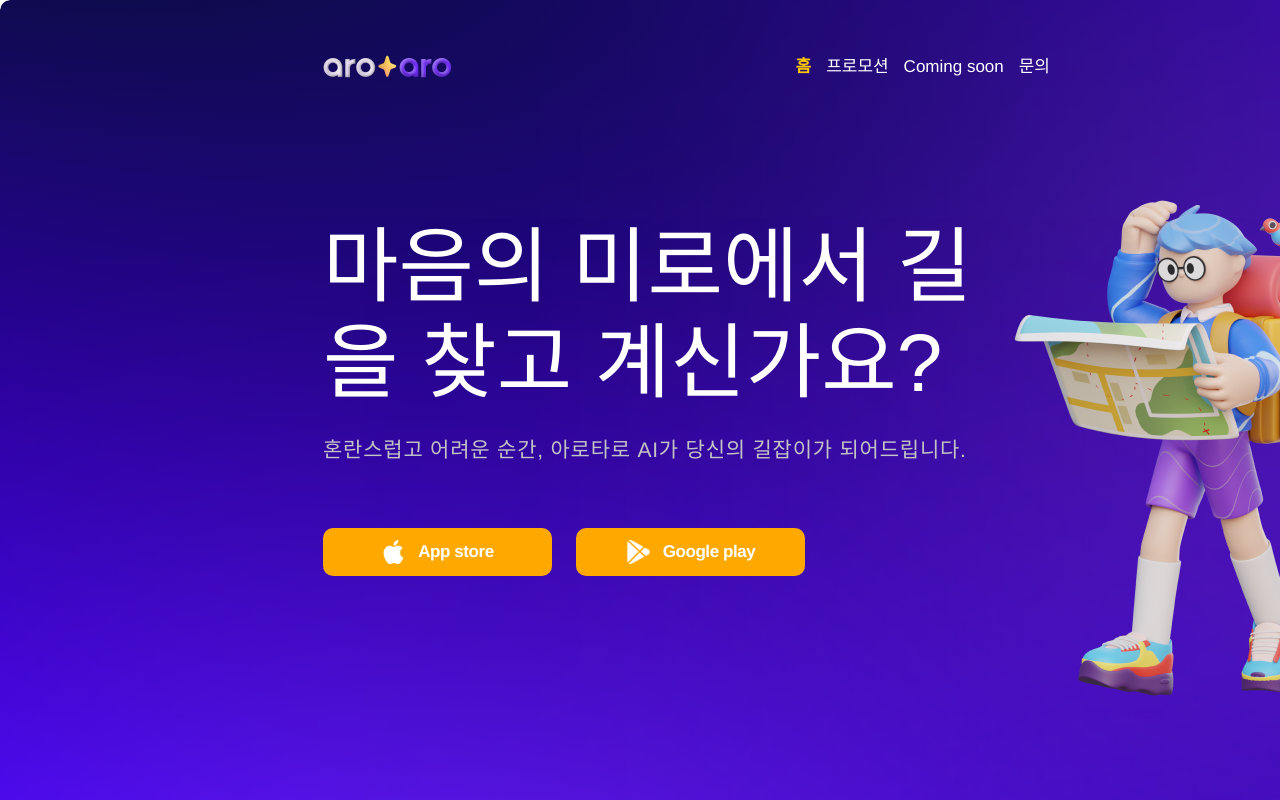
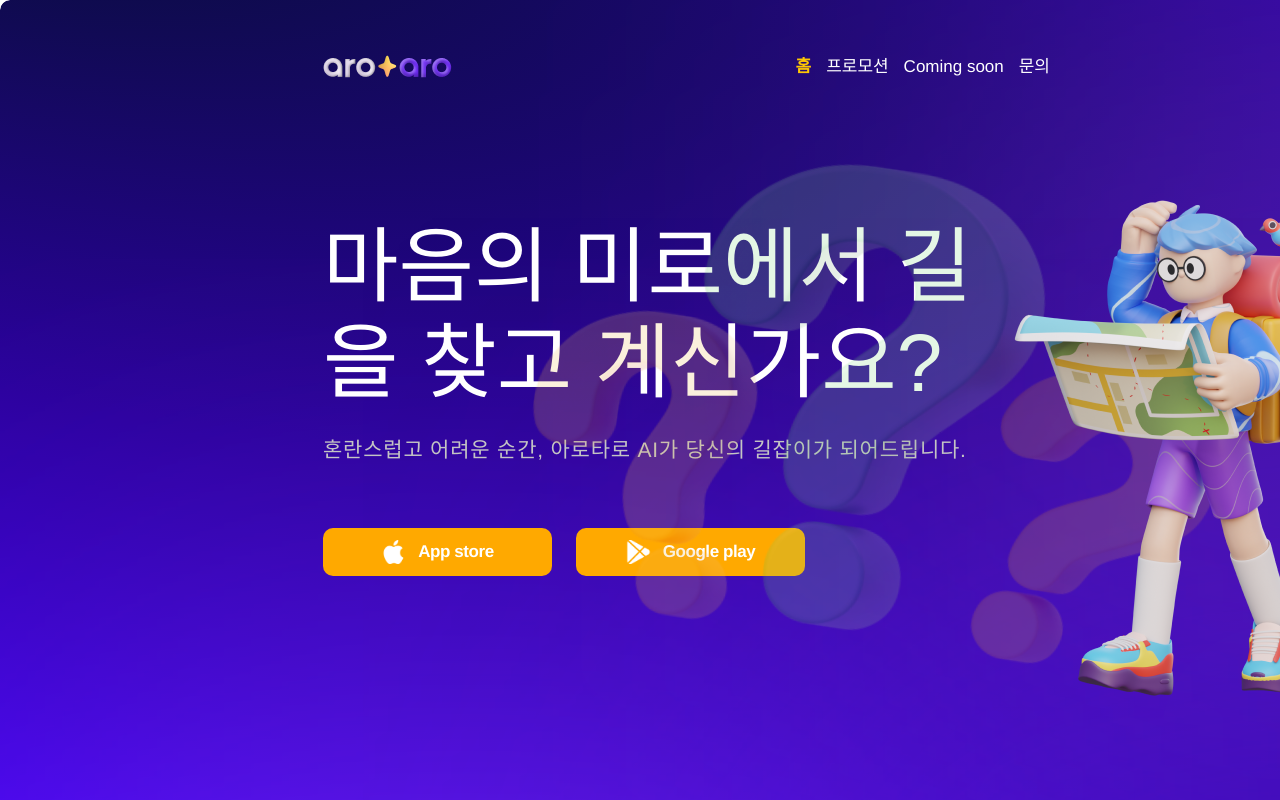
Before and after one commit to metis-ai-research/arotaro.ai, a React (Create React App) app: page / in a window 1280 px wide. Shown: the top 800 px of the page. Built offline with nearby package versions, Linux system fonts and the light colour scheme; a web font is replaced by a local one.

Commit message:
add spin function

```diff
--- a/src/index.css
+++ b/src/index.css
@@ -145,3 +145,15 @@ table {
   font-weight: lighter;
   font-style: normal;
 }
+
+@keyframes spin{
+  0% {
+    transform: rotate(0deg) translateY(10%);
+  }
+  50% {
+      transform: rotate(10deg) translateY(0px);
+  }
+  100% {
+      transform: rotate(0deg) translateY(10%);
+  }
+}
--- a/src/pages/Home/MainSection.js
+++ b/src/pages/Home/MainSection.js
@@ -4,7 +4,7 @@ import Lisa from "../../resources/Lisa.png";
 import map from "../../resources/map.png";
 import books from "../../resources/books.png";
 import password from "../../resources/password.png";
-
+import QuestionMark from "../../resources/question-mark.png";
 import ButtonRow from "../../components/ButtonRow";
 import IconCard from "./IconCard";
 
@@ -22,6 +22,7 @@ export default function MainSection() {
           <ButtonRow type="home-button" />
         </div>
         <img src={Man} alt="home-man" className="home-man" />
+        <img src={QuestionMark} alt="question-mark" className="question-mark" />
       </div>
       <div className="second-section">
         <img src={Lisa} alt="home-woman" className="home-woman" />
--- a/src/pages/Home/MainSection.scss
+++ b/src/pages/Home/MainSection.scss
@@ -27,6 +27,16 @@
     }
     .home-man {
       margin-left: -40px;
+      z-index: 1;
+    }
+    .question-mark{
+      position: absolute;
+      width: 700px;
+      height: 700px;
+      right: 51px;
+      top: 60px;
+      transition: all 0.3s ease 0s;
+      animation: 5s ease 0s infinite normal none running spin;
     }
   }
   .second-section {
```
Also changed, not shown: src/resources/question-mark.png (added).
